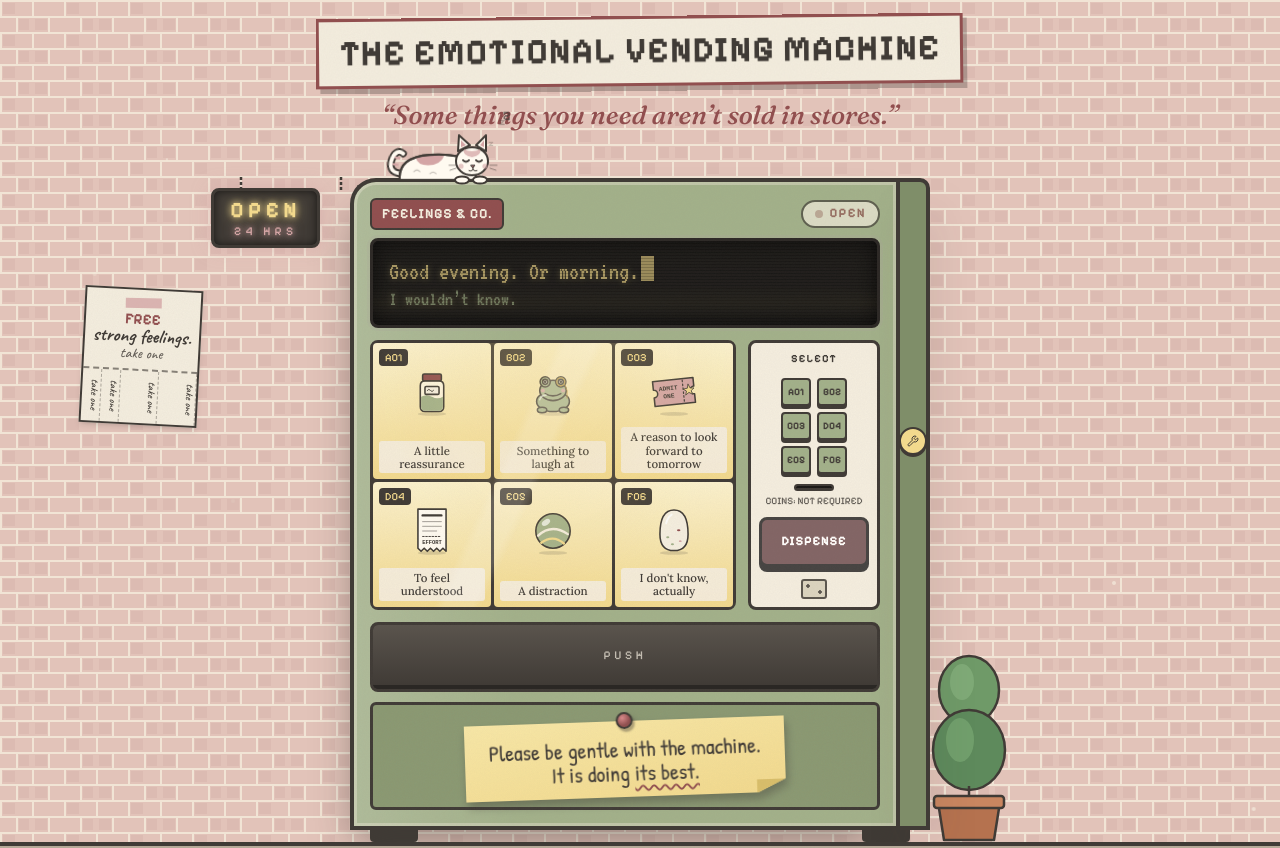
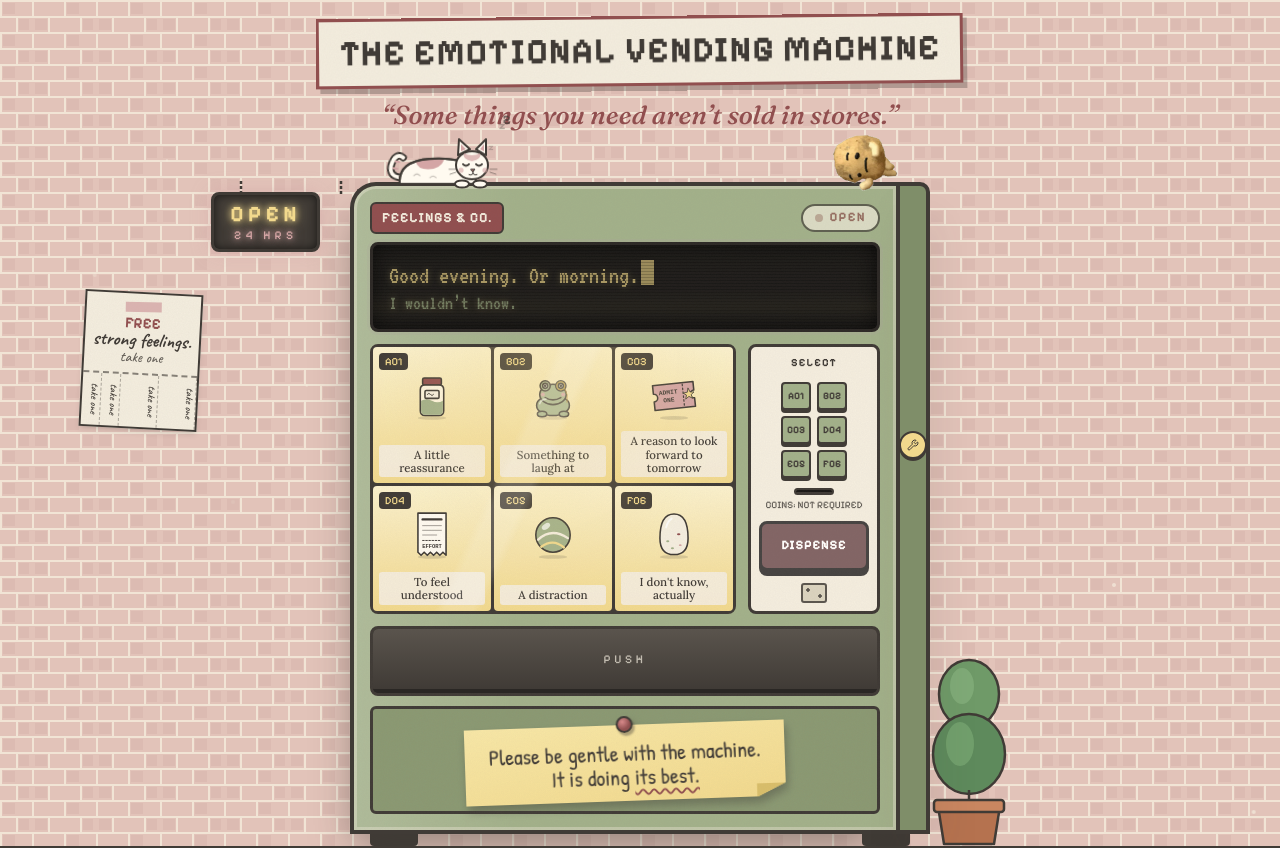
Before and after one commit to camilledaisy/vendingmachine, a React (Vite) app: page / in a window 1280 px wide. Shown: the top 848 px of the page. Built offline with nearby package versions, Linux system fonts and the light colour scheme.

Commit message:
Add lying potato on top right of the machine
Co-Authored-By: Claude Sonnet 5.5 <noreply@anthropic.com>
Claude-Session: https://claude.ai/code/session_017PaBnN8AfWxPJyBcQfRLgQ

```diff
--- a/src/App.tsx
+++ b/src/App.tsx
@@ -51,7 +51,7 @@ export default function App() {
           </div>
         )}
 
-        <header className="relative z-10 px-4 pb-11 pt-4 text-center">
+        <header className="relative z-10 px-4 pb-12 pt-4 text-center">
           <h1 className="drop-in paper mx-auto inline-block max-w-[92vw] -rotate-[0.6deg] border-[3px] border-burgundy px-5 py-3 font-display text-[22px] font-bold leading-tight tracking-wide text-charcoal shadow-[4px_5px_0_rgba(64,59,54,.3)] sm:text-4xl md:text-[36px]">
             THE EMOTIONAL VENDING MACHINE
           </h1>
--- a/src/components/VendingMachine.tsx
+++ b/src/components/VendingMachine.tsx
@@ -206,7 +206,14 @@ export function VendingMachine({ owned, favs, reduced, birthday, onCollect, onTo
           <i key={i} aria-hidden className="heart-float not-italic" style={{ left: 62 + i * 12, ['--d' as string]: `${d}s` }}>♥</i>
         ))}
       </button>
-      {birthday && <PartyHat className="absolute -top-[34px] right-[18%] z-10 rotate-6" />}
+      <button
+        className="potato absolute -top-[47px] right-5 z-10 cursor-pointer md:right-8"
+        aria-label="A potato, lying down"
+        onClick={() => say('That is a potato.', 'It lives here now. Nobody discussed it.')}
+      >
+        <img src="/potato.png" alt="" width="64" draggable={false} />
+      </button>
+      {birthday && <PartyHat className="absolute -top-[34px] right-[34%] z-10 rotate-6" />}
 
       <div className="flex">
         <div className="machine-body paper-overlay relative min-w-0 flex-1 rounded-tl-[26px] border-[4px] border-r-0 border-charcoal bg-sage p-3 md:p-4">
--- a/src/index.css
+++ b/src/index.css
@@ -144,6 +144,8 @@ body {
 }
 
 .dust { position: absolute; border-radius: 50%; background: #F5EEDF; opacity: 0; animation: drift linear infinite; }
+.potato { transform-origin: 50% 100%; animation: potato 5s ease-in-out infinite; }
+.potato:active { transform: rotate(8deg); }
 .cat-tail { transform-box: fill-box; transform-origin: 100% 100%; animation: tail 3.8s ease-in-out infinite; }
 .cat-breath { transform-box: fill-box; transform-origin: 50% 100%; animation: breathe 4.2s ease-in-out infinite; }
 .cat-head { animation: nod 4.2s ease-in-out infinite; }
@@ -155,6 +157,7 @@ body {
 .bob { display: inline-block; animation: float 1.6s ease-in-out infinite; }
 .shake { animation: shake .5s linear 3; }
 
+@keyframes potato { 0%,100% { transform: rotate(-2deg) scale(1,1) } 50% { transform: rotate(-2deg) scale(1.015,1.04) } }
 @keyframes tail { 0%,100% { transform: rotate(-7deg) } 50% { transform: rotate(9deg) } }
 @keyframes breathe { 0%,100% { transform: scale(1,1) } 50% { transform: scale(1.01,1.06) } }
 @keyframes nod { 0%,100% { transform: translateY(0) } 50% { transform: translateY(-1px) } }
```
Also changed, not shown: public/potato.png (added).
